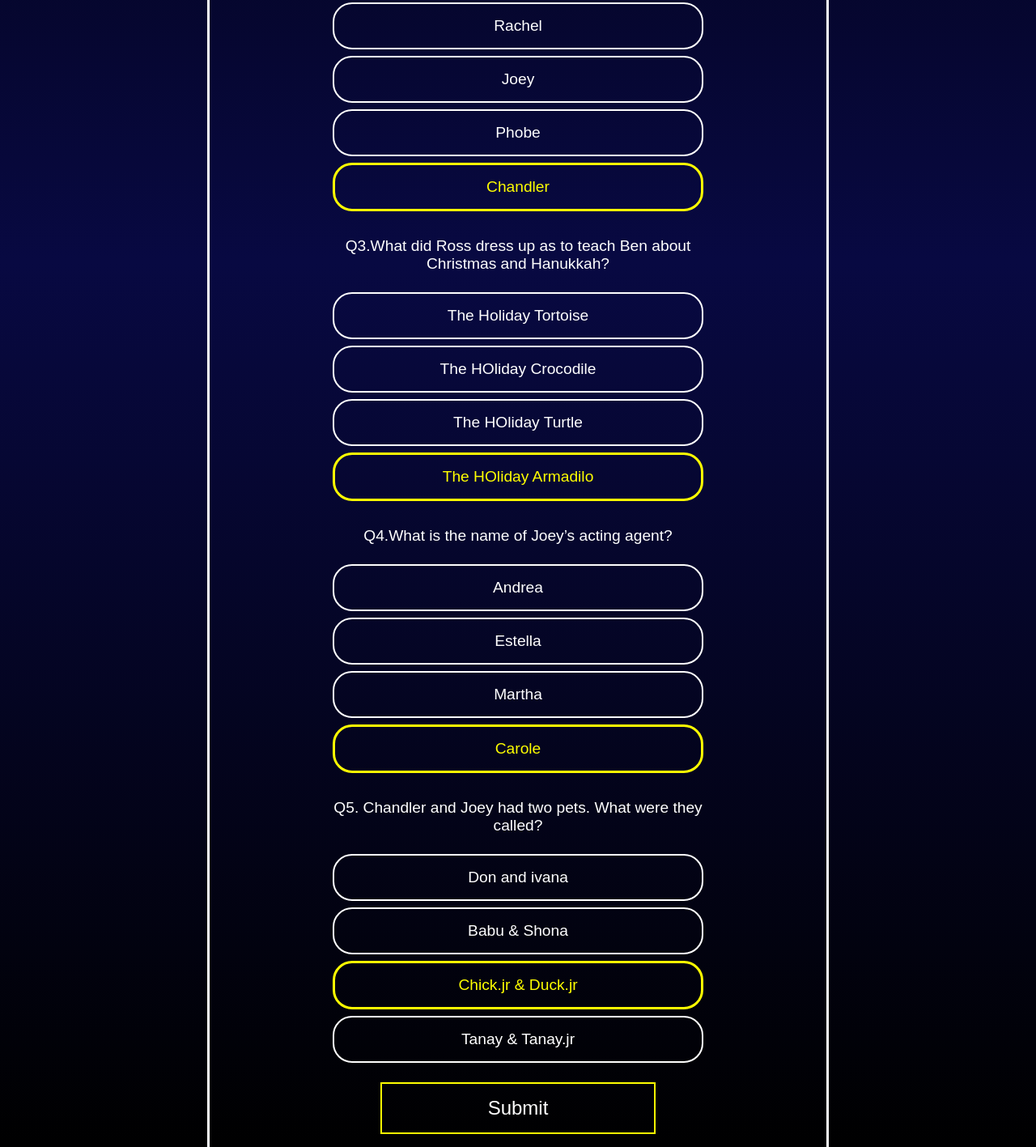
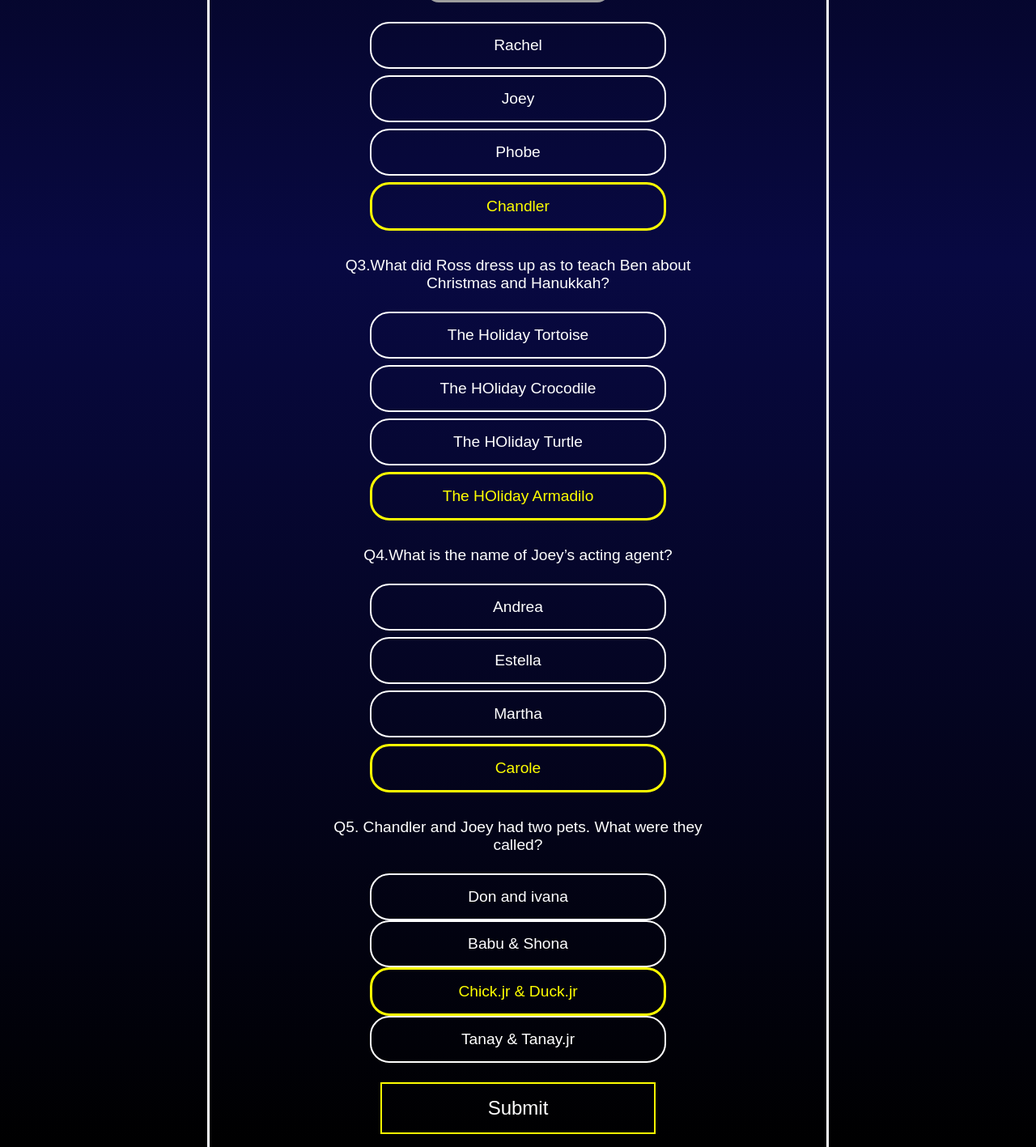
Before and after one commit to HrishikeshMahalle/QuizMiniac-Quiz-App, a plain HTML site: page Quiz/quiz.html in a window 1280 px wide. Shown: the part 770-2187 px from the top of the page at 81% size. Drawn offline with Linux system fonts and the light colour scheme; grey boxes are pictures that could not be loaded.

Commit message:
Simplified the CSS

```diff
--- /dev/null
+++ b/Component-Css/general.css
@@ -0,0 +1,28 @@
+* {
+    box-sizing: border-box;
+    padding: 0;
+    margin: 0;
+  }
+  body {
+    font-family: sans-serif;
+    height: 100vh;
+
+  }
+
+:root{
+    --black-color: black;
+    --bg-color-1:#221C69;
+    --bg-color-2:#080942;
+    --bg-color-3:#431C76;
+    --bg-color-4:#663B94;
+  }
+
+.flex-col-center{
+    display: flex;
+    flex-direction: column;
+    align-items: center;
+}
+.flex-col{
+    display: flex;
+    flex-direction: column;
+}
--- /dev/null
+++ b/Component-Css/quiz-com.css
@@ -0,0 +1,24 @@
+* {
+    box-sizing: border-box;
+    padding: 0;
+    margin: 0;
+  }
+  body {
+    font-family: sans-serif;
+    height: 100vh;
+
+  }
+
+:root{
+    --black-color: black;
+    --bg-color-1:#221C69;
+    --bg-color-2:#080942;
+    --bg-color-3:#431C76;
+    --bg-color-4:#663B94;
+  }
+
+.flex-col-center{
+    display: flex;
+    flex-direction: column;
+    align-items: center;
+}
--- a/Quiz/quiz.css
+++ b/Quiz/quiz.css
@@ -1,21 +1,5 @@
-* {
-    box-sizing: border-box;
-    padding: 0;
-    margin: 0;
-  }
-  body {
-    font-family: sans-serif;
-    height: 100vh;
-
-  }
-
-:root{
-    --black-color: black;
-    --bg-color-1:#221C69;
-    --bg-color-2:#080942;
-    --bg-color-3:#431C76;
-    --bg-color-4:#663B94;
-  }
+@import url(/Component-Css/general.css);
+@import url(/Component-Css/header.css);
 
 ol.list {
     list-style-type: upper-roman;
@@ -23,25 +7,13 @@ ol.list {
 
 .container{
     height: auto;
-    display: flex;
-    flex-direction: column;
-    align-items: center;
     color: white;
     background: linear-gradient(var(--black-color),var(--bg-color-2),var(--black-color));
 }
 
-.header{
-    height: 10vh;
-    padding: 1rem;
-    font-size: 2rem;
-    text-shadow: 2px 2px 2px yellow;
-}
 .main-container{
     width: 60%;
     border: solid;
-    display: flex;
-    flex-direction: column;
-    justify-content: center;
     align-items: center;
     gap: 1rem;
 }
@@ -52,19 +24,18 @@ ol.list {
 }
 .question-cont{
     text-align: center;
+    display: flex;
+    align-items: center;
     margin: 0.5rem;
     width: 60%;
-    display: flex;
     font-size: 1.2rem;
-    flex-direction: column;
     gap:1.5rem;
 }
 .answers{
-    display: flex;
-    flex-direction: column;
+    width: 80%;
     gap: 0.5rem;
 }
-.answers .option{
+option{
     border: 2px solid white;
     font-size: 1.2rem;
     padding: 1rem;
@@ -75,12 +46,8 @@ ol.list {
     color: yellow;
 }
 
-.question{
-    display: flex;
-    flex-direction: column;
-    align-items: center;
-}
-.question img{
+
+.question-cont img{
     max-inline-size: 100%;
     border-radius: 1rem;
     block-size: auto;
--- a/Quiz/quiz.html
+++ b/Quiz/quiz.html
@@ -8,68 +8,61 @@
     <title>Quiz</title>
 </head>
 <body>
-    <div class="container">
+    <div class="container flex-col-center">
         <div class="header">
            <a href="../index.html"> <h3>Quiz-Miniac</h3></a>
         </div>
-        <div class="main-container">
+        <div class="main-container flex-col-center">
             <div class="cont-subhead">
                 F.R.I.E.N.D.S
             </div>
-            <div class="question-cont">
-                <div class="question">
-                    <span>Q1. How hours of Friends episodes are there to watch?</span>
-                </div>
-                <div class="answers">
-                    <div class="option">73</div>
-                    <div class="option">84</div>
-                    <div class="option">90</div>
-                    <div class="option sel">112</div>
+            <div class="question-cont flex-col">
+               <question>Q1. How hours of Friends episodes are there to watch?</question>
+                <div class="answers flex-col">
+                    <option class="option">73</option>
+                    <option class="option">84</option>
+                    <option class="option">90</option>
+                    <option class="option sel">112</option>
                 </div>
             </div>
-            <div class="question-cont">
-                <div class="question">
-                    <span>Q2.Who was the youngest person in the Friends gang?</span>
+            <div class="question-cont flex-col">
+
+                    <question>Q2.Who was the youngest person in the Friends gang?</question>
                     <img src="https://www.beano.com/wp-content/uploads/2019/01/friends.jpg?w=977&strip=all&quality=76" alt="">
-                </div>
-                <div class="answers">
-                    <div class="option">Rachel</div>
-                    <div class="option">Joey</div>
-                    <div class="option">Phobe</div>
-                    <div class="option sel">Chandler</div>
+                <div class="answers flex-col">
+                    <option class="option">Rachel</option>
+                    <option class="option">Joey</option>
+                    <option class="option">Phobe</option>
+                    <option class="option sel">Chandler</option>
                 </div>
             </div>
-            <div class="question-cont">
-                <div class="question">
-                    <span>Q3.What did Ross dress up as to teach Ben about Christmas and Hanukkah?</span>
-                </div>
-                <div class="answers">
-                    <div class="option">The Holiday Tortoise</div>
-                    <div class="option ">The HOliday Crocodile</div>
-                    <div class="option">The HOliday Turtle</div>
-                    <div class="option sel">The HOliday Armadilo</div>
+            <div class="question-cont flex-col">
+
+                    <question>Q3.What did Ross dress up as to teach Ben about Christmas and Hanukkah?</question>
+
+                <div class="answers flex-col">
+                    <option class="option">The Holiday Tortoise</option>
+                    <option class="option ">The HOliday Crocodile</option>
+                    <option class="option">The HOliday Turtle</option>
+                    <option class="option sel">The HOliday Armadilo</option>
                 </div>
             </div>
-            <div class="question-cont">
-                <div class="question">
-                    <span>Q4.What is the name of Joey’s acting agent?</span>
-                </div>
-                <div class="answers">
-                    <div class="option">Andrea</div>
-                    <div class="option">Estella</div>
-                    <div class="option">Martha</div>
-                    <div class="option sel">Carole</div>
+            <div class="question-cont flex-col">
+                    <question>Q4.What is the name of Joey’s acting agent?</question>
+                <div class="answers flex-col">
+                    <option class="option">Andrea</option>
+                    <option class="option">Estella</option>
+                    <option class="option">Martha</option>
+                    <option class="option sel">Carole</option>
                 </div>
             </div>
-            <div class="question-cont">
-                <div class="question">
-                    <span>Q5. Chandler and Joey had two pets. What were they called?</span>
-                </div>
-                <div class="answers">
-                    <div class="option">Don and ivana</div>
-                    <div class="option">Babu & Shona</div>
-                    <div class="option sel">Chick.jr & Duck.jr</div>
-                    <div class="option">Tanay & Tanay.jr</div>
+            <div class="question-cont flex-col">
+                    <question>Q5. Chandler and Joey had two pets. What were they called?</question>
+                <div class="answers f">
+                    <option class="option">Don and ivana</option>
+                    <option class="option">Babu & Shona</option>
+                    <option class="option sel">Chick.jr & Duck.jr</option>
+                    <option class="option">Tanay & Tanay.jr</option>
                 </div>
             </div>
             <div class="cont-subhead-submit">
```
